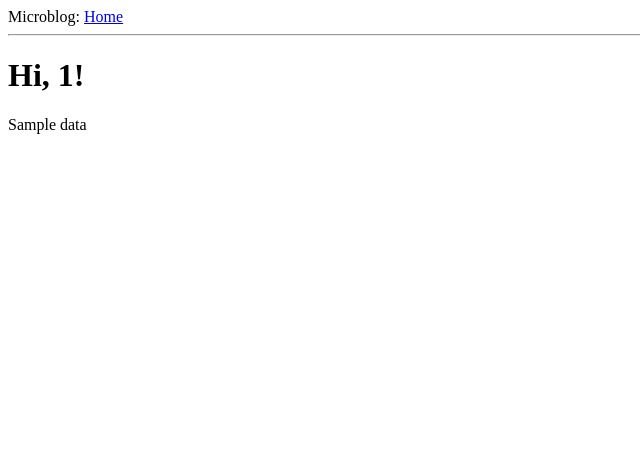
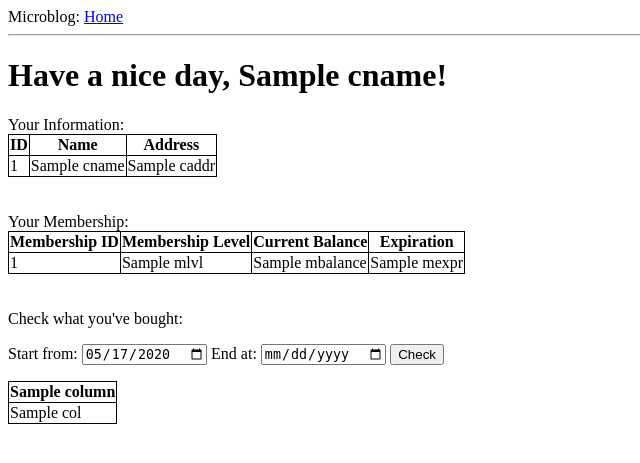
Before and after one commit to niuyinmei/COMS4111, a Flask app: template templates/login-success-customer.html in a window 1280 px wide. Shown: the top 463 px of the page, without its empty margins (0-640 px from the left). Run offline with Flask 2, Linux system fonts and the light colour scheme; a user stored in the database is signed in; the template is opened without the code that fills it: values that come from a table or form of the project are taken from there, most other values are stand-ins (such as "Sample title", 1, 10 or a date in 2020).

Commit message:
almost finish customer part

```diff
--- a/forms.py
+++ b/forms.py
@@ -1,9 +1,24 @@
 from flask_wtf import FlaskForm
-from wtforms import StringField, PasswordField, BooleanField, SubmitField, SelectField
+from wtforms import StringField, PasswordField, BooleanField, SubmitField, SelectField, DateField
 from wtforms.validators import ValidationError, DataRequired, Email, EqualTo
+import datetime
+from flask_table import Table, Col
 
 class LoginForm(FlaskForm):
     username = StringField('Username', validators = [DataRequired()])
     password = PasswordField('Password', validators = [DataRequired()])
     identity = SelectField('Identity: ', choices=[('customer','Customer'),('employee','Employee')])
     submit = SubmitField('Sign In')
+
+class CustomerForm1(FlaskForm):
+    start_date = DateField('Start from: ', format = '%Y-%m-%d', default = datetime.datetime(2020, 5, 17), validators = [DataRequired()])
+    end_date = DateField('End at: ', format = '%Y-%m-%d',  validators = [DataRequired()])
+    submit = SubmitField('Check')
+
+class CustomerTable1(Table):
+    bid = Col('Bill ID')
+    billpaid = Col('Amount')
+    quantity = Col('Quantity')
+    employid = Col('Cashier')
+    billdate = Col('Date')
+    billpmnt = Col('Payment')
--- a/model.py
+++ b/model.py
@@ -5,7 +5,8 @@ class User(UserMixin):
     def __init__(self, id):
         self.id = id
 
-class Customer(User):
+class Customer():
+    name = ''
     def __init__(self, id, name, memebership, addr):
         self.id = id
         self.name = name
--- a/server.py
+++ b/server.py
@@ -4,7 +4,7 @@ from sqlalchemy.pool import NullPool
 from flask import Flask, request, render_template, g, redirect, Response, url_for, flash
 from flask_login import login_user, logout_user, current_user, login_required, LoginManager
 import click
-from forms import LoginForm
+from forms import LoginForm, CustomerForm1, CustomerTable1
 import os
 from model import User, Customer, Employee
 
@@ -79,16 +79,40 @@ def index():
 @app.route('/login_success_customer', methods = ['GET', 'POST'])
 def login_success_customer():
     context = dict()
-    names = []
+    # load basic information
+    cursor = conn.execute('select * from customer where cid = \'' + current_user.id + '\'')
+    context['id'] = current_user.id
+    for result in cursor:
+        context['cname'] = result['cname'].strip()
+        context['mid'] = result['mid'].strip()
+        context['caddr'] = result['caddr'].strip()
+    cursor.close()
+    # load membership information
+    cursor1 = conn.execute('select * from membership where mid = \'' + context['mid'] + '\'')
+    for result1 in cursor1:
+        context['mlvl'] = result1['mlvl'].strip()
+        context['mexpr'] = result1['mexpr']
+        context['mbalance'] = result1['mbalance']
+    cursor1.close()
 
-    cursor = conn.execute('select * from customer where cid = \'' + current_user.id + '\'')
-    for result in cursor:
-        names.append(result['cname'])
-        # customer = Customer(current_user.id, result['cname'].strip(), )
-    cursor.close()
-    context['data'] = names
-    customer = Customer
-    context['current_user'] = current_user
+    form1 = CustomerForm1()
+    context['form1'] = form1
+
+    # load billing information
+
+    context['columns'] = ('Bill ID', 'Amount', 'Quantity', 'Cashier', 'Date', 'Payment')
+    cursor2 = conn.execute('select billid, billpaid, quantity, employid, billdate, billpmnt from bill where cid = \'' + context['id'] + '\'')
+    item = []
+    for result2 in cursor2:
+        item.append(result2)
+    print(item)
+    context['items'] = item
+    # if form1.validate_on_submit():
+    #     cursor2 = conn.execute('select bid, billpaid, quantity, employid, billdate, billpmnt from bill where cid = \'' + context['id'] + '\'')
+    #     table1 = Table(cursor2)
+    #     context['table'] = table1
+    #     cursor2.close()
+    cursor2.close()
     return render_template('login-success-customer.html', **context)
 
 @app.route('/login_success_employee', methods = ['GET', 'POST'])
--- a/templates/login-success-customer.html
+++ b/templates/login-success-customer.html
@@ -1,10 +1,81 @@
 {% extends "base.html" %}
 
 {% block content %}
-    <h1>Hi, {{ current_user.id }}!</h1>
-    <div>
-        {% for n in data %}
-        <div>{{n}}</div>
-        {% endfor %}
-    </div>
+<style>
+    table {
+        border-collapse: collapse;
+    }
+    table,th,td {
+        border:1px solid black;
+    }
+
+    caption {
+        display: table-caption;
+        text-align: left;
+    }
+</style>
+    <h1>Have a nice day, {{ cname }}!</h1>
+    <table>
+        <caption>Your Information:</caption>
+        <thead><tr>
+            <th>ID</th>
+            <th>Name</th>
+            <th>Address</th>
+        </tr></thead>
+        <tbody>
+        <tr>
+            <td>{{ id }}</td>
+            <td>{{ cname }}</td>
+            <td>{{ caddr }}</td>
+        </tr>
+        </tbody>
+    </table>
+    <br></br>
+    <table>
+        <caption>Your Membership:</caption>
+        <thead><tr>
+            <th>Membership ID</th>
+            <th>Membership Level</th>
+            <th>Current Balance</th>
+            <th>Expiration</th>
+        </tr></thead>
+        <tbody>
+        <tr>
+            <td>{{ mid }}</td>
+            <td>{{ mlvl }}</td>
+            <td>{{ mbalance }}</td>
+            <td>{{ mexpr }}</td>
+        </tr>
+        </tbody>
+    </table>
+    <br></br>
+    <form action="" method="post" novalidate>
+        <caption>Check what you've bought:</caption>
+        {{ form1.hidden_tag() }}
+        <p>
+        <td>{{form1.start_date.label}}</td>
+        <td>{{form1.start_date(type="date")}}</td>
+        <td>            </td>
+        <td>{{form1.end_date.label}}</td>
+        <td>{{form1.end_date(type="date")}}</td>
+        <td>{{ form1.submit() }}</td>
+        </p>
+    </form>
+    <table>
+        <thead>
+            {%- for column in columns %}
+                <th>{{ column }}</th>
+            {%- endfor %}
+        </thead>
+
+        <tbody>
+        <tr>
+            {%- for row in items %}
+                {%- for col in row %}
+                    <td>{{ col }}</td>
+                {%- endfor %}
+            {%- endfor %}
+        </tr>
+        </tbody>
+    </table>
 {% endblock %}
```
Also changed, not shown: templates/index.html (+10 -0 lines).
